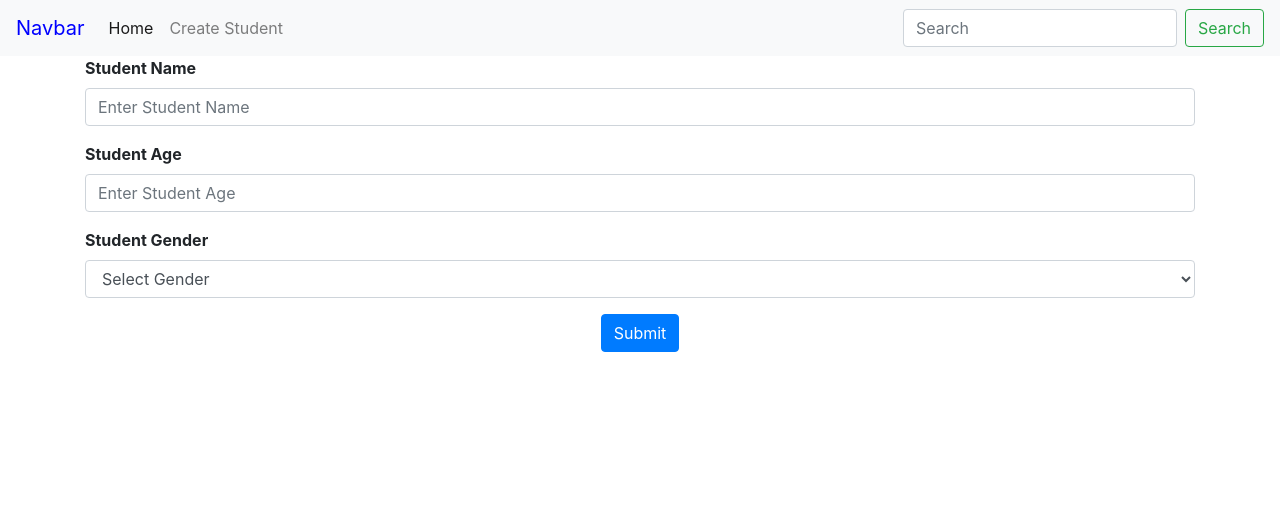
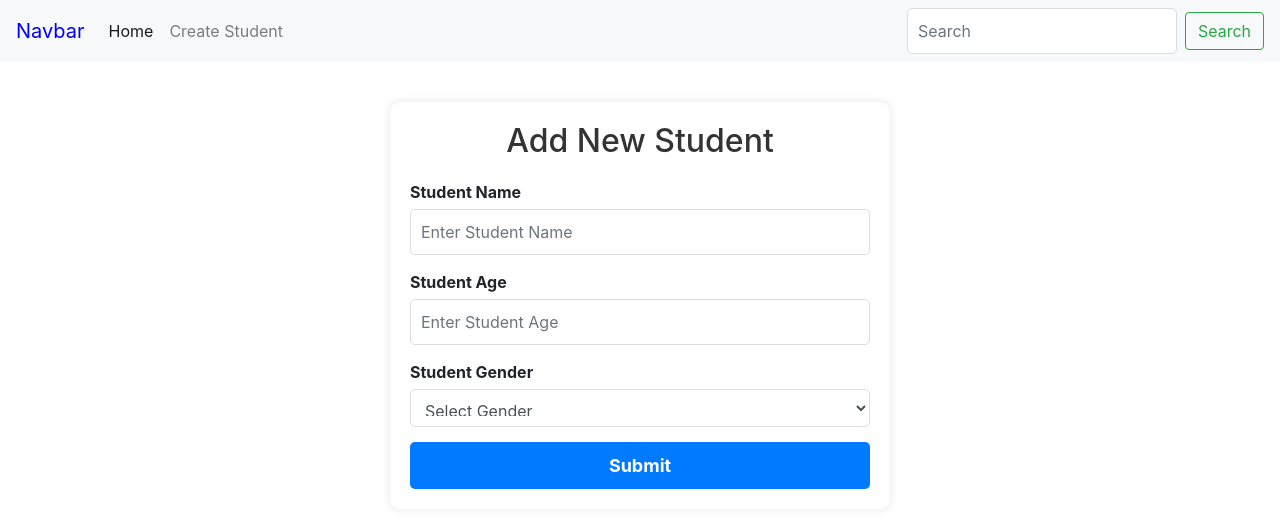
Before and after one commit to SandaruAbenayake/Simple-MERN-Stack, a React (Create React App) app in the folder frontend/: page /add in a window 1280 px wide. Shown: the top 528 px of the page. Built offline with nearby package versions, Linux system fonts and the light colour scheme.

Commit message:
Front end

```diff
--- a/frontend/src/App.css
+++ b/frontend/src/App.css
@@ -1,45 +1,128 @@
-.App {
+.home-container {
+  max-width: 800px;
+  margin: 40px auto;
+  padding: 20px;
+  background: #ffffff;
+  box-shadow: 0px 4px 10px rgba(0, 0, 0, 0.1);
+  border-radius: 8px;
   text-align: center;
 }
 
-.App-logo {
-  height: 40vmin;
-  pointer-events: none;
+h1 {
+  font-size: 28px;
+  font-weight: bold;
+  color: #333;
+  margin-bottom: 20px;
 }
 
-@media (prefers-reduced-motion: no-preference) {
-  .App-logo {
-    animation: App-logo-spin infinite 20s linear;
-  }
+.student-list {
+  list-style: none;
+  padding: 0;
 }
 
-.App-header {
-  background-color: #282c34;
-  min-height: 100vh;
+.student-card {
+  background: #7289a0;
+  padding: 15px;
+  margin: 10px 0;
+  border-radius: 8px;
+  box-shadow: 0 2px 5px rgba(0, 0, 0, 0.1);
   display: flex;
   flex-direction: column;
-  align-items: center;
-  justify-content: center;
-  font-size: calc(10px + 2vmin);
+  gap: 10px;
+}
+
+.student-card input,
+.student-card select {
+  width: 100%;
+  padding: 8px;
+  border: 1px solid #ccc;
+  border-radius: 5px;
+  font-size: 14px;
+}
+
+.student-actions {
+  display: flex;
+  justify-content: space-between;
+  margin-top: 10px;
+}
+
+button {
+  padding: 8px 15px;
+  border: none;
+  cursor: pointer;
+  border-radius: 5px;
+  font-size: 14px;
+  font-weight: bold;
+}
+
+.update-btn {
+  background: #28a745;
   color: white;
 }
 
-.App-link {
-  color: #61dafb;
+.update-btn:hover {
+  background: #218838;
+}
+
+.delete-btn {
+  background: #dc3545;
+  color: white;
+}
+
+.delete-btn:hover {
+  background: #c82333;
+}
+
+.add-student-container {
+  max-width: 500px;
+  margin: 40px auto;
+  padding: 20px;
+  background: white;
+  border-radius: 10px;
+  box-shadow: 0px 0px 10px rgba(0, 0, 0, 0.1);
+}
+
+.add-student-container h2 {
+  text-align: center;
+  color: #333;
+  margin-bottom: 20px;
+}
+
+.add-student-form {
+  display: flex;
+  flex-direction: column;
+}
+
+.form-group {
+  margin-bottom: 15px;
 }
 
 .form-group label {
+  font-weight: bold;
+  margin-bottom: 5px;
   display: block;
-  text-align: left;
-  font-weight: bold;
 }
 
+.form-control {
+  width: 100%;
+  padding: 10px;
+  border: 1px solid #ddd;
+  border-radius: 5px;
+  font-size: 16px;
+}
 
-@keyframes App-logo-spin {
-  from {
-    transform: rotate(0deg);
-  }
-  to {
-    transform: rotate(360deg);
-  }
+.submit-btn {
+  width: 100%;
+  background-color: #007bff;
+  color: white;
+  border: none;
+  padding: 10px;
+  font-size: 18px;
+  border-radius: 5px;
+  cursor: pointer;
+  transition: background 0.3s;
 }
+
+.submit-btn:hover {
+  background-color: #0056b3;
+}
--- a/frontend/src/components/AddStudent.js
+++ b/frontend/src/components/AddStudent.js
@@ -8,15 +8,11 @@ export default function AddStudent() {
   const [gender, setGender] = useState("");
 
   const submitStudent = async (e) => {
-    e.preventDefault(); // Prevents the page from refreshing
+    e.preventDefault();
 
-    const newStudent = {
-      name,
-      name,
-      age: age,
-      gender: gender,
-    };
+    const newStudent = { name, age, gender };
 
+    try {
       await axios.post("http://localhost:5002/student/add", newStudent);
 
       setName("");
@@ -24,12 +20,10 @@ export default function AddStudent() {
       setGender("");
 
       Swal.fire({
-      title: "Success",
+        title: "Student Added Successfully!",
         icon: "success",
         draggable: true,
       });
-
-    try {
     } catch (error) {
       console.error("Error adding student:", error);
       Swal.fire({
@@ -41,13 +35,14 @@ export default function AddStudent() {
   };
 
   return (
-    <div className="container">
-      <form>
-        <div class="form-group">
-          <label for="name">Student Name</label>
+    <div className="add-student-container">
+      <h2>Add New Student</h2>
+      <form className="add-student-form" onSubmit={submitStudent}>
+        <div className="form-group">
+          <label htmlFor="name">Student Name</label>
           <input
             type="text"
-            class="form-control"
+            className="form-control"
             id="name"
             value={name}
             placeholder="Enter Student Name"
@@ -55,11 +50,11 @@ export default function AddStudent() {
           />
         </div>
 
-        <div class="form-group">
-          <label for="age">Student Age</label>
+        <div className="form-group">
+          <label htmlFor="age">Student Age</label>
           <input
-            type="text"
-            class="form-control"
+            type="number"
+            className="form-control"
             id="age"
             value={age}
             placeholder="Enter Student Age"
@@ -67,20 +62,20 @@ export default function AddStudent() {
           />
         </div>
 
-        <div class="form-group">
-          <label for="gender">Student Gender</label>
+        <div className="form-group">
+          <label htmlFor="gender">Student Gender</label>
           <select
             className="form-control"
             value={gender}
             onChange={(e) => setGender(e.target.value)}
           >
-            <option value="">Select Gender</option> {/* Empty default option */}
+            <option value="">Select Gender</option>
             <option value="Male">Male</option>
             <option value="Female">Female</option>
           </select>
         </div>
 
-        <button type="submit" class="btn btn-primary" onClick={submitStudent}>
+        <button type="submit" className="submit-btn">
           Submit
         </button>
       </form>
--- a/frontend/src/pages/Home.js
+++ b/frontend/src/pages/Home.js
@@ -1,27 +1,21 @@
-import React, { useEffect, useState } from 'react'
-import axios from 'axios';
-import Swal from 'sweetalert2';
+import React, { useEffect, useState } from "react";
+import axios from "axios";
+import Swal from "sweetalert2";
 
 function Home() {
-
-    const [students, setStudents] = useState([])
-    const [editData, setEditData] = useState({})
+  const [students, setStudents] = useState([]);
+  const [editData, setEditData] = useState({});
   const [gender, setGender] = useState("");
 
   // Fetch all students
-    const getAllStudents = async()=>{
+  const getAllStudents = async () => {
+    try {
+      const response = await axios.get("http://localhost:5002/student");
 
-        try {
-            const response = await axios.get("http://localhost:5002/student")
-
-            setStudents(response.data)
-
-
+      setStudents(response.data);
     } catch (error) {
       console.log("Error getting student list");
-
     }
-
   };
   useEffect(() => {
     getAllStudents();
@@ -35,26 +29,25 @@ function Home() {
     });
   };
   //Update Stedent Details
-    const updateStudent = async(id)=>{
-
+  const updateStudent = async (id) => {
     try {
-
-            await axios.put(`http://localhost:5002/student/update/${id}`,editData[id])
+      await axios.put(
+        `http://localhost:5002/student/update/${id}`,
+        editData[id]
+      );
 
       Swal.fire({
         title: "Update Success",
-                icon:'success',
-                draggable: true
+        icon: "success",
+        draggable: true,
       });
-
     } catch (error) {
       Swal.fire({
         title: "Update Failed",
-                icon:'error',
-                draggable: true
+        icon: "error",
+        draggable: true,
       });
     }
-
   };
   //delete Student
   const deleteStudent = async (id) => {
@@ -65,64 +58,69 @@ function Home() {
       showCancelButton: true,
       confirmButtonColor: "#d33",
       cancelButtonColor: "#3085d6",
-            confirmButtonText: "Yes, delete it!"
+      confirmButtonText: "Yes, delete it!",
     }).then(async (result) => {
       if (result.isConfirmed) {
         try {
-
           await axios.delete(`http://localhost:5002/student/delete/${id}`);
-                    setStudents(students.filter(student => student._id !== id)); // Remove from UI
+          setStudents(students.filter((student) => student._id !== id)); // Remove from UI
           Swal.fire("Deleted!", "Student has been removed.", "success");
         } catch (error) {
           Swal.fire("Error!", "Failed to delete student.", "error");
-
         }
       }
     });
   };
 
-
-
-
   return (
-    <>
+    <div className="home-container">
       <h1>Student List</h1>
-        <ul>
-            {students.map((student,index)=>(
-                <>
-                    <li key={index}> {student.name}</li>
+      <ul className="student-list">
+        {students.map((student) => (
+          <li key={student._id} className="student-card">
+            <span>
+              <strong>{student.name}</strong>
+            </span>
             <input
               type="text"
-                        class="form-control"
-                        id="name"
               value={editData[student._id]?.name || student.name}
               placeholder="Student Name"
               onChange={(e) => handleEdit(student._id, "name", e.target.value)}
             />
-
             <input
-                            type="text"
-                            className="form-control"
-                            defaultValue={editData[student._id]?.age || student.age}
+              type="number"
+              value={editData[student._id]?.age || student.age}
               placeholder="Age"
               onChange={(e) => handleEdit(student._id, "age", e.target.value)}
             />
             <select
-                            className="form-control"
               value={editData[student._id]?.gender || student.gender}
-                            onChange={(e) => handleEdit(student._id, "gender", e.target.value)}
+              onChange={(e) =>
+                handleEdit(student._id, "gender", e.target.value)
+              }
             >
               <option value="Male">Male</option>
               <option value="Female">Female</option>
             </select>
-                        <button onClick={() => updateStudent(student._id)}>Update</button>
-                        <button onClick={() => deleteStudent(student._id)}>Delete</button>
-                </>
-
+            <div className="student-actions">
+              <button
+                className="update-btn"
+                onClick={() => updateStudent(student._id)}
+              >
+                Update
+              </button>
+              <button
+                className="delete-btn"
+                onClick={() => deleteStudent(student._id)}
+              >
+                Delete
+              </button>
+            </div>
+          </li>
         ))}
       </ul>
-      </>
-  )
+    </div>
+  );
 }
 
-export default Home
+export default Home;
```
Lines whose indentation alone changed are shown as unchanged.
